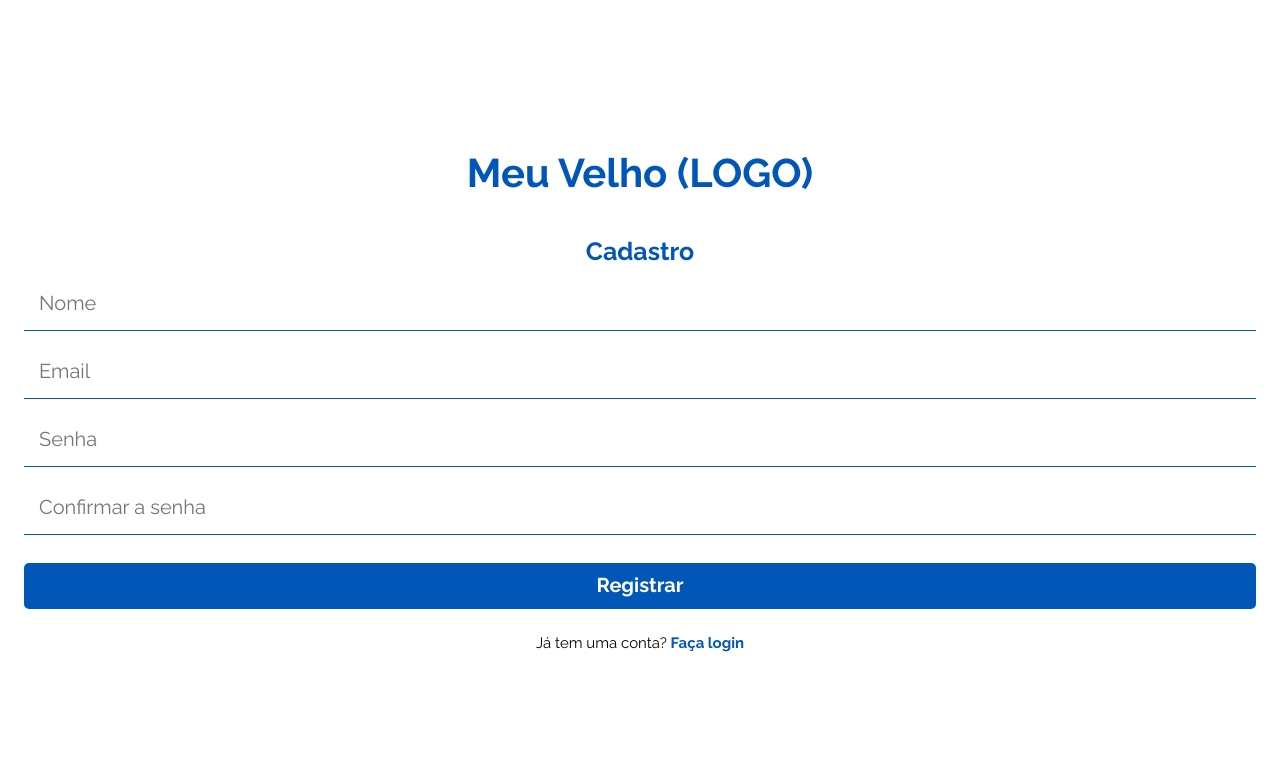
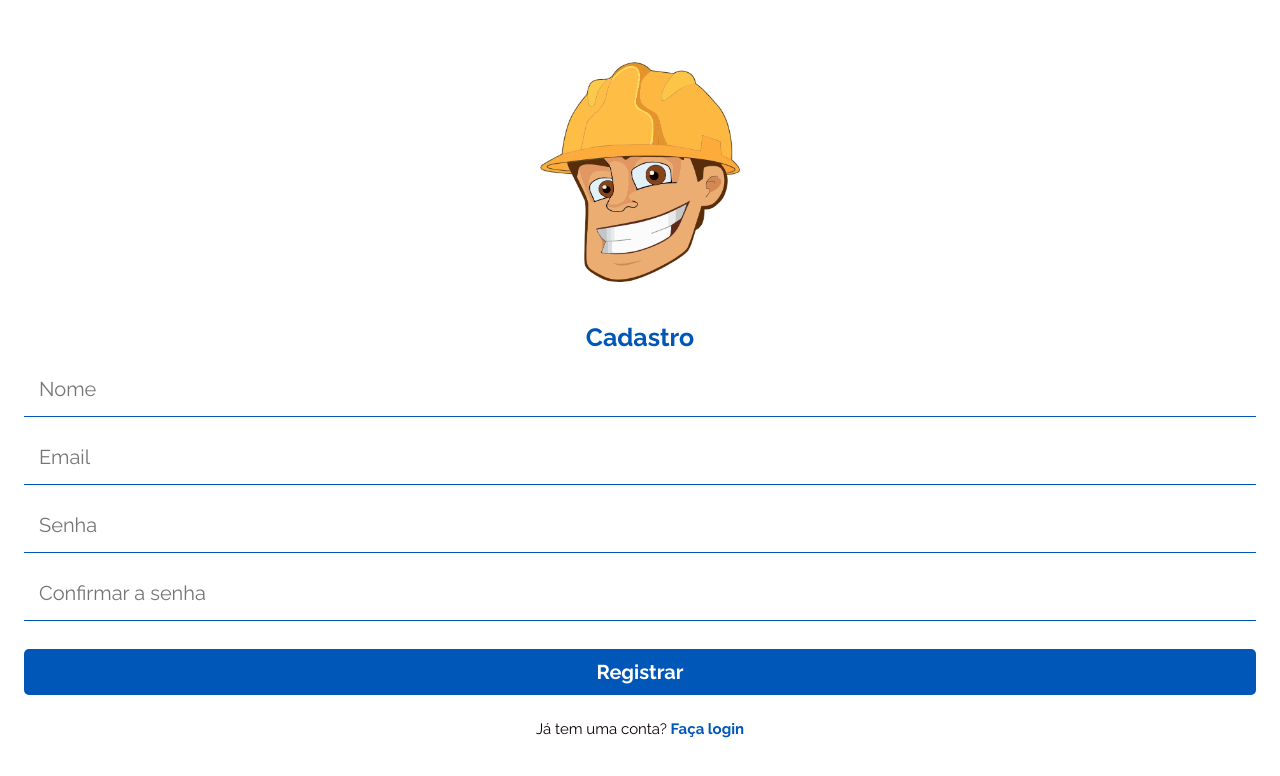
Before and after one commit to vitorcarneiro/ecommerce-vgd-frontend, a React (Create React App) app: page /register in a window 1280 px wide. Shown: the top 776 px of the page. Built offline with nearby package versions, Linux system fonts and the light colour scheme; a web font is replaced by a local one.

Commit message:
feat: logo on auth pages

```diff
--- a/src/components/FormComponents/Container.js
+++ b/src/components/FormComponents/Container.js
@@ -8,7 +8,7 @@ const Container = styled.div`
   justify-content: center;
 
   img {
-    width: 100%;
+    width: 200px;
     height: auto;
   }
 
--- a/src/pages/Login/index.js
+++ b/src/pages/Login/index.js
@@ -8,6 +8,7 @@ import {
 import { useNavigate } from "react-router";
 import { useState } from "react";
 import { signIn } from "../../services/api.js";
+import logo from "../../assets/Images/logo-meu-velho-rosto.png";
 
 export default function Login() {
   const [email, setEmail] = useState("");
@@ -32,7 +33,7 @@ export default function Login() {
   return (
     <>
       <Container>
-        <h1>Meu Velho</h1>
+        <img src={logo} alt="logo" />
         <h2>Login</h2>
         <Form onSubmit={handleSubmit}>
           <Input
--- a/src/pages/Register/index.js
+++ b/src/pages/Register/index.js
@@ -7,6 +7,7 @@ import {
   Input,
   StyledLink,
 } from "../../components/FormComponents";
+import logo from "../../assets/Images/logo-meu-velho-rosto.png";
 
 import { signUp } from "../../services/api.js";
 import { useNavigate } from "react-router";
@@ -54,7 +55,7 @@ export default function Register() {
   return (
     <>
       <Container>
-        <h1>Meu Velho (LOGO)</h1>
+        <img src={logo} alt="logo" />
         <h2>Cadastro</h2>
         <Form onSubmit={handleSubmit}>
           <Input
```
